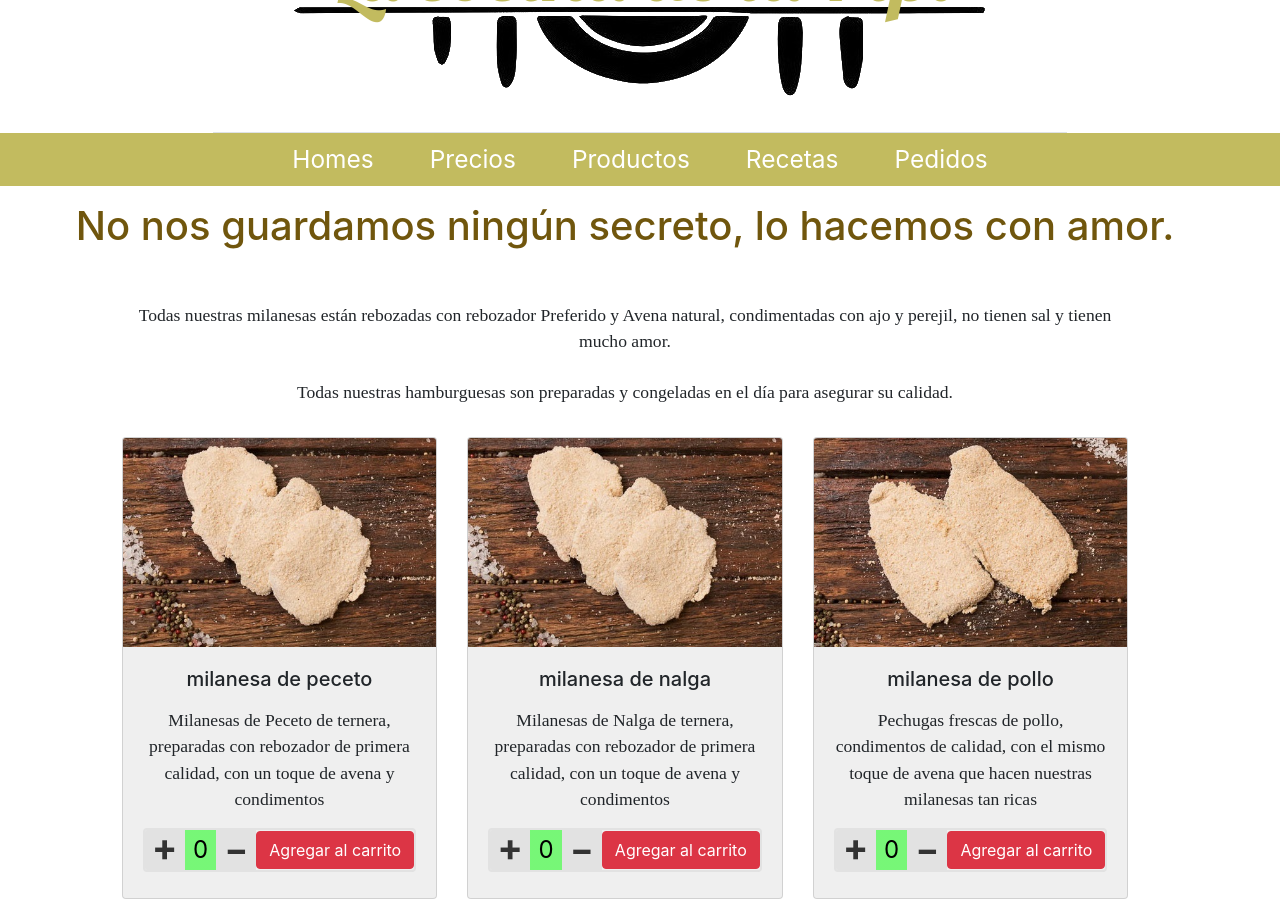
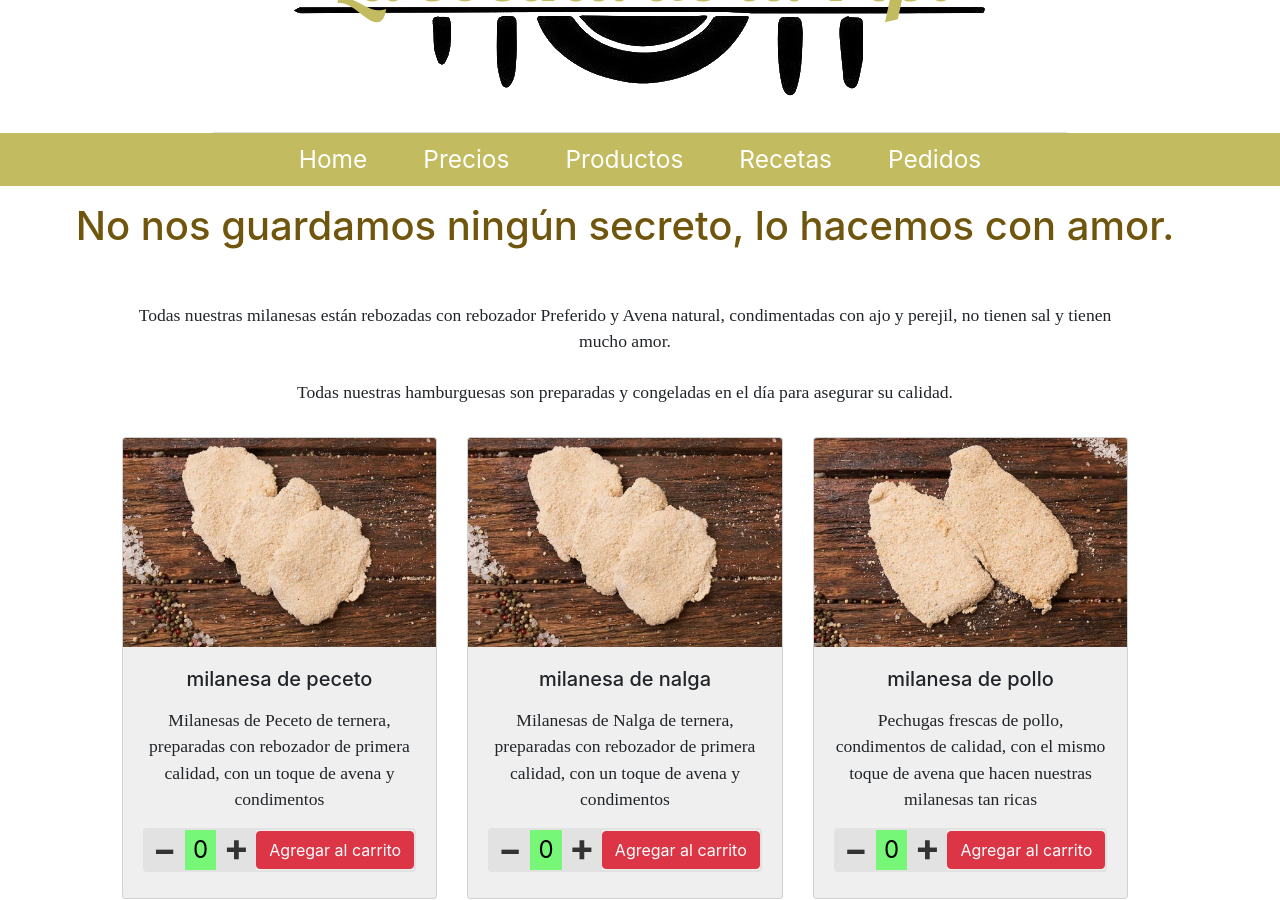
Before and after one commit to subofer/CursoReact, a React (Create React App) app: page /productos in a window 1280 px wide. Shown: the part 200-1100 px from the top of the page. Built offline with nearby package versions, Linux system fonts and the light colour scheme; a web font is replaced by a local one.

Commit message:
Desafio catalogo con MAPS y Promises

```diff
--- /dev/null
+++ b/src/components/itemlistcontainer/ItemContainer.js
@@ -0,0 +1,97 @@
+import React, { useState, useEffect } from 'react'
+
+/*Item List generator*/
+export default function Productos(props){
+  return(
+    <div className="row" id="lista_productos">
+      {
+        props.listaProductos.map(
+            (item,index) => <TarjetaProducto key={index} {...item}/>
+          )
+      }
+    </div>
+  )
+}
+
+
+/*Tarjeta de producto*/
+function TarjetaProducto(elemento){
+  return (
+    <div className="col-12 col-md-6 col-xl-4 d-flex align-items-stretch cartas_productos">
+      <div className="card mt-3">
+        <img className="card-img-top" src={process.env.PUBLIC_URL + elemento.img} alt={elemento.nombre}/>
+        <div className="card-body">
+          <h5 className="card-title">{elemento.nombre}</h5>
+          <p className="card-text"></p>
+          <p className="card-text">{elemento.texto}</p>
+
+            {<InputSpiner {...elemento}/>}
+
+          <p className="card-text"></p>
+        </div>
+      </div>
+    </div>
+  )
+}
+
+
+/*Spiner numerico con comprobación de Stock*/
+
+function InputSpiner(elemento){
+  const [count, setCount] = useState(0);
+
+  useEffect( () => {
+
+
+      },[]);
+
+
+  const BotonAdd = () =>{
+    return(
+        <span className="ns-btna">
+          <button onClick={Agregar} type="button" className="btn btn-danger botonCompra">
+            Agregar al carrito
+          </button>
+        </span>
+      )
+    }
+
+  const Agregar = () =>{
+      count !== 0 ? alert("Agregaste "+ count + "Kg de" + elemento.nombre ): void(0)
+    }
+
+  const BotonProducto = ({dir}) => {
+    return(
+        <span className="ns-btn"><a onClick={()=>cantidad(dir)} data-dir={dir}><span className={"icon-"+dir}/></a></span>
+      )
+    }
+
+  const cantidad = (x) =>{
+      x === "minus" ? (count > 0 ? setCount(count - 1): void(0) ) : (( x === "plus" && elemento.stock - count>0) ? setCount(count + 1) : void(0))
+    }
+
+  const Contador = () => {
+
+      let porcentaje = 100-(count/elemento.stock)*100
+
+      let styles = porcentaje>0 ? {background: "linear-gradient(to right, rgba(0, 255, 0, 0.5) " + porcentaje + "%, white 0%)"} :{background: "rgba(255, 0, 0, 0.5)"}
+
+    return(
+        <input style={styles} type="text" className="pl-ns-value" maxLength="2" defaultValue={count}/>
+       )
+    }
+
+
+  return(
+    <div className="botonera_productos">
+      <div className="number-spinner">
+
+        {<BotonProducto dir="minus" />}
+              {<Contador/>}
+        {<BotonProducto dir="plus" />}
+              {<BotonAdd/>}
+
+      </div>
+    </div>
+  )
+}
--- a/src/components/itemlistcontainer/ItemListContainer.js
+++ b/src/components/itemlistcontainer/ItemListContainer.js
@@ -1,5 +1,7 @@
 import React, { useState, useEffect } from 'react'
 import {ListaProductos} from '../values/values'
+import Productos from './ItemContainer'
+
 
 import './style.css'
 export default function ItemListContainer() {
@@ -34,108 +36,10 @@ export default function ItemListContainer() {
                     </div>
                 </div>
 
-
                 {ListadoProductos.length > 0 ? <Productos listaProductos = {ListadoProductos}/> : <h2>Cargando</h2>}
-
 
             </div>
         </div>
     </div>
  )
 }
-
-
-/*Item List*/
-export function Productos(props){
-  return(
-    <div className="row" id="lista_productos">
-      {
-        props.listaProductos.map(
-            (item,index) => <TarjetaProducto key={index} {...item}/>
-          )
-      }
-    </div>
-  )
-}
-
-
-
-
-/*Item*/
-function TarjetaProducto(elemento){
-
-  return (
-    <div className="col-12 col-md-6 col-xl-4 d-flex align-items-stretch cartas_productos">
-      <div className="card mt-3">
-        <img className="card-img-top" src={process.env.PUBLIC_URL + elemento.img} alt={elemento.nombre}/>
-        <div className="card-body">
-          <h5 className="card-title">{elemento.nombre}</h5>
-          <p className="card-text"></p>
-          <p className="card-text">{elemento.texto}</p>
-
-            {<InputSpiner {...elemento}/>}
-
-          <p className="card-text"></p>
-        </div>
-      </div>
-    </div>
-  )
-}
-
-
-function InputSpiner(elemento){
-  const [count, setCount] = useState(0);
-
-    useEffect( () => {
-      },[]);
-
-
-    const BotonAdd = (elemento) =>{
-      return(
-          <span className="ns-btna">
-            <button onClick={Agregar} type="button" className="btn btn-danger botonCompra">
-              Agregar al carrito
-            </button>
-          </span>
-            )
-    }
-
-    const Agregar = () =>{
-      count !== 0 ? alert("Agregaste "+ count + "Kg de" + elemento.nombre ): void(0)
-    }
-
-    const BotonProducto = (elemento) => {
-      return(
-          <span className="ns-btn"><a onClick={()=>cantidad(elemento.dir)} data-dir={elemento.dir}><span className={"icon-"+elemento.dir}/></a></span>
-      )
-    }
-
-    const cantidad = (x) =>{
-      x === "minus" ? (count > 0 ? setCount(count - 1): void(0) ) : (( x === "plus" && elemento.stock - count>0) ? setCount(count + 1) : void(0))
-    }
-
-    const Contador = () => {
-
-      let porcentaje = 100-(count/elemento.stock)*100
-
-      let styles = porcentaje>0 ? {background: "linear-gradient(to right, rgba(0, 255, 0, 0.5) " + porcentaje + "%, white 0%)"} :{background: "rgba(255, 0, 0, 0.5)"}
-
-      return(
-        <input style={styles} type="text" className="pl-ns-value" maxLength="2" defaultValue={count}/>
-       )
-    }
-
-
-  return(
-    <div className="botonera_productos">
-      <div className="number-spinner">
-
-        {<BotonProducto dir="plus" />}
-              {<Contador/>}
-        {<BotonProducto dir="minus" />}
-              {<BotonAdd/>}
-
-      </div>
-    </div>
-  )
-}
--- a/src/components/navbar/NavBar.js
+++ b/src/components/navbar/NavBar.js
@@ -1,18 +1,6 @@
 import React from 'react'
 
 
-  function toggleClass(elemento) {
-    Array.from(document.getElementsByClassName(elemento.target.classList[0]))
-        .forEach((enlace) => {  enlace.classList.remove('activo')}
-    )
-    elemento.target.classList.add('activo');
-  }
-
-function Enlace(props) {
-    return (
-        <li className='nav-item'><a href={props.url} onClick={toggleClass} className='nav-link'>{props.text}</a></li>
-    )
-}
 
 export default function NavBar(props) {
  return(
@@ -22,7 +10,7 @@ export default function NavBar(props) {
                 {
                     props.enlaces.map(
                         (item,index) => {
-                           return <Enlace key={item[0] + index} tipo='lista' text={item[0]} url={item[1]}/>
+                           return <EnlaceNavBar tipo='lista' text={item[0]} url={item[1]}/>
                         }
                     )
                 }
@@ -31,3 +19,17 @@ export default function NavBar(props) {
         </nav>
     )
 }
+
+
+function toggleClass(elemento) {
+    Array.from(document.getElementsByClassName(elemento.target.classList[0]))
+        .forEach((enlace) => {  enlace.classList.remove('activo')}
+    )
+    elemento.target.classList.add('activo');
+  }
+
+function EnlaceNavBar({text,url}) {
+    return (
+        <li className='nav-item'><a href={url} onClick={toggleClass} className='nav-link'>{text}</a></li>
+    )
+}
--- a/src/components/values/values.js
+++ b/src/components/values/values.js
@@ -1,7 +1,7 @@
 
 export function EnlacesNav(){
   return ([
-           ['Homes','#home'],
+           ['Home','#home'],
            ['Precios','#precios'],
            ['Productos','#productos'],
            ['Recetas','#recetas'],
@@ -19,7 +19,7 @@ return ([{
     "texto" : "Milanesas de Peceto de ternera, preparadas con rebozador de primera calidad, con un toque de avena y condimentos",
     "img" : "/images/productos/mila_peceto_cruda.png",
     "mostrar" : true,
-    "stock":10
+    "stock":100
   },{
     "codigo":"M002",
     "familia":"milanesas",
@@ -29,7 +29,7 @@ return ([{
     "texto" : "Milanesas de Nalga de ternera, preparadas con rebozador de primera calidad, con un toque de avena y condimentos",
     "img" : "/images/productos/mila_peceto_cruda.png",
     "mostrar" : true,
-    "stock":10
+    "stock":18
   },{
     "codigo":"M003",
     "familia":"milanesas",
@@ -39,7 +39,7 @@ return ([{
     "texto" : "Pechugas frescas de pollo, condimentos de calidad, con el mismo toque de avena que hacen nuestras milanesas tan ricas",
     "img" : "/images/productos/mila_pollo_cruda.png",
     "mostrar" : true,
-    "stock":10
+    "stock":23
   },{
     "codigo":"M004",
     "familia":"milanesas",
@@ -49,7 +49,7 @@ return ([{
     "texto" : "Una opción de milanesas basadas en vegetales, por lo que podríamos decir que son vegetarianas y saludables",
     "img" : "/images/productos/mila_berenjena_cruda.png",
     "mostrar" : true,
-    "stock":10
+    "stock":4
   },{
     "codigo":"M005",
     "familia":"milanesas",
@@ -59,7 +59,7 @@ return ([{
     "texto" : "Animate a probarlas, son una delicia, nos las pidió una vez una clienta y las empezamos a hacer a pedido.",
     "img" : "/images/productos/mila_calabaza_cocida.png",
     "mostrar" : true,
-    "stock":10
+    "stock":2
   },{
     "codigo":"M006",
     "familia":"milanesas",
@@ -69,7 +69,7 @@ return ([{
     "texto" : "Animate a probarlas, son una delicia, nos las pidió una vez una clienta y las empezamos a hacer a pedido.",
     "img" : "/images/productos/mila_zucchini_cruda.png",
     "mostrar" : true,
-    "stock":10
+    "stock":0
   },{
     "codigo":"H001",
     "familia":"Hamburguesas",
```
